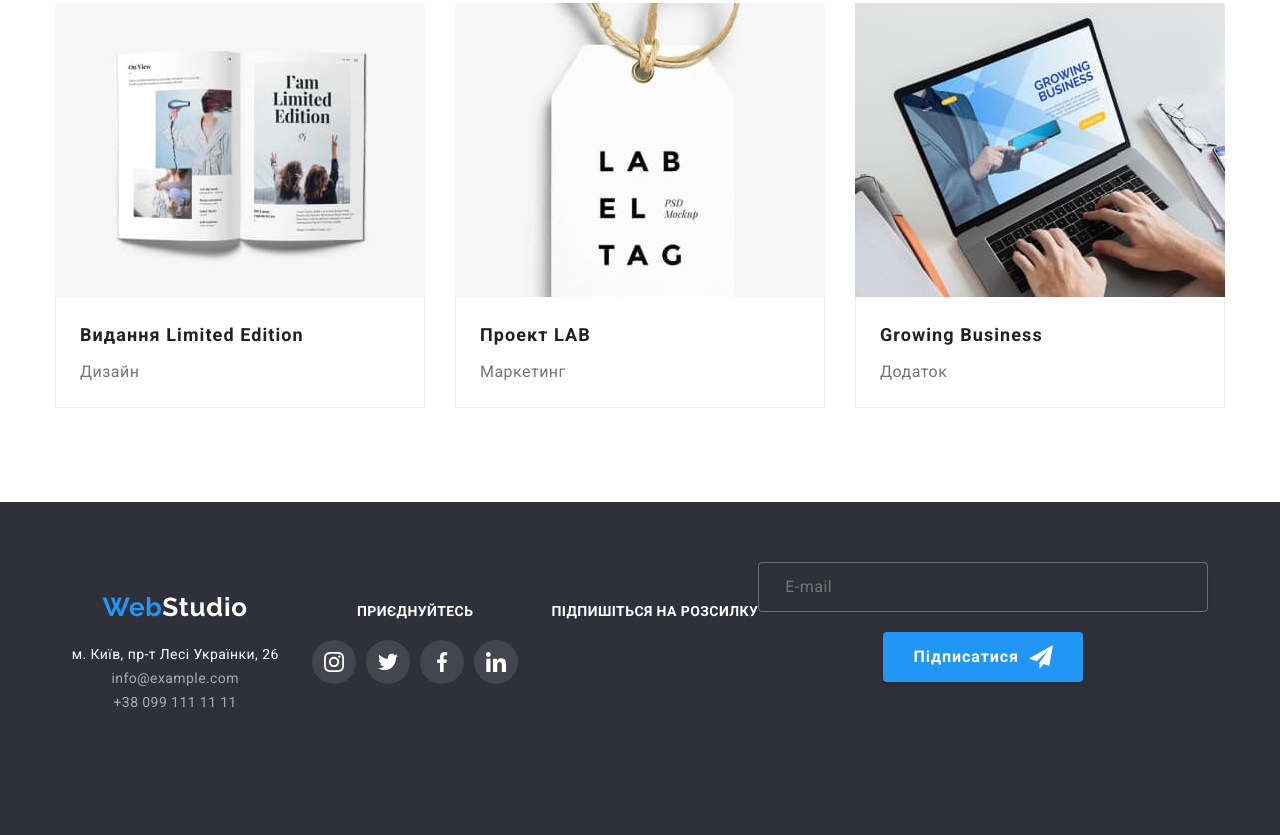
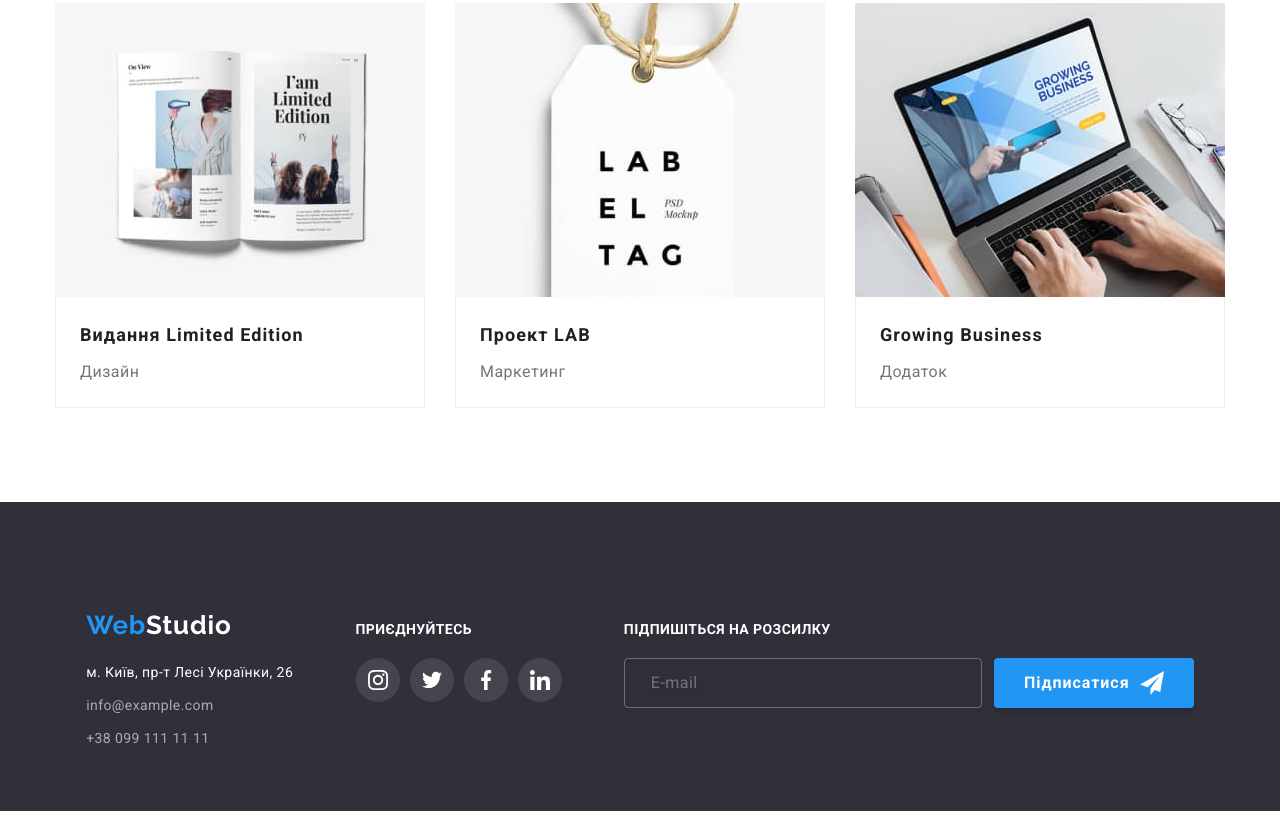
Before and after one commit to ovsyannikovv/goit-markup-hw-08, a plain HTML site: page portfolio.html in a window 1280 px wide. Shown: the part 1145-1980 px from the top of the page. After the commit the page ends 1956 px from the top, so only its background shows below. Drawn offline with nearby package versions, Linux system fonts and the light colour scheme.

```diff
--- a/portfolio.html
+++ b/portfolio.html
@@ -233,7 +233,7 @@
     </main>
     <footer class="footer">
       <div class="container foot-container">
-        <div>
+        <div class="foot-contact">
           <a class="link" href=""
             ><span class="footer-web">Web</span><span class="footer-studio">Studio</span>
           </a>
@@ -295,13 +295,13 @@
           <div class="follow-items">
             <form class="follow-form">
               <input class="follow-input" type="email" name="follow-up" placeholder="E-mail" />
+              <button class="follow-btn" type="submit">
+                Підписатися
+                <svg class="follow-icon-send" width="24" height="24">
+                  <use href="./img/icons.svg#icon-icon-send"></use>
+                </svg>
+              </button>
             </form>
-            <button class="follow-btn" type="submit">
-              Підписатися
-              <svg class="follow-icon-send" width="24" height="24">
-                <use href="./img/icons.svg#icon-icon-send"></use>
-              </svg>
-            </button>
           </div>
         </div>
       </div>
--- a/sass/layouts/_follow-form.scss
+++ b/sass/layouts/_follow-form.scss
@@ -5,13 +5,8 @@
 }
 
 .follow-wrap {
-    display: flex;
-    flex-wrap: wrap;
-    align-items: center;
-    justify-content: center;
-    @media screen and (min-width:768px) {
 
-    }
+margin-top: 60px;
 
 
     // margin-left: 93px;
@@ -24,7 +19,7 @@
 
 .follow-input {
     // width: 358px;
-    width: 450px;
+    width: 100%;
     height: 50px;
     font-size: 14px;
     border: 1px solid rgba(255, 255, 255, 0.3);
@@ -33,7 +28,6 @@
     background: transparent;
     padding-left: 10px;
     color: var(--btn-accent-color);
-    // margin-right: 12px;
     margin-bottom: 20px;
     &:focus {
     border-color: var(--accent-color);
@@ -58,6 +52,10 @@
     transition-duration: var(--transition-duration);
     transition-timing-function: var(--timing-function);
    }
+        @media screen and (min-width:1200px) {
+            width: 358px;
+            margin-right: 12px;
+        }
 
 
 }
--- a/sass/layouts/_footer.scss
+++ b/sass/layouts/_footer.scss
@@ -2,16 +2,14 @@
     background: var(--background-color);
     padding-top: 60px;
     padding-bottom: 60px;
+
 }
 
 .footer-address {
     margin-top: 20px;
-    margin-bottom: 60px;
 }
 
-.foot-contact {
-    // flex-grow: 1;
-}
+
 
 .footer-web,
 .footer-studio {
@@ -34,7 +32,7 @@
 }
 
 .footer-item {
-    // margin-top: 9px;
+    margin-top: 9px;
 }
 
 .footer-link {
@@ -90,8 +88,8 @@
 
 
 .footer-soc-block {
-    margin-bottom: 60px;
-    // margin-left: 70px;
+
+margin-top: 60px;
 }
 
 .foot-container {
@@ -101,9 +99,14 @@
     text-align: center;
     align-items: center;
     @media screen and (min-width:768px) {
-        flex-direction: row;
-        justify-content: space-around;
-        align-items: baseline;
+    flex-direction: row;
+    justify-content: space-around;
+    align-items: baseline;
+    }
+    @media screen and (min-width:1200px) {
+    flex-direction: row;
+    text-align: justify;
+    align-items: baseline;
     }
 
-}
+ }
```
Also changed, not shown: index.html (+2 -2 lines), css/main.css, css/main.min.css, 2 other files.
